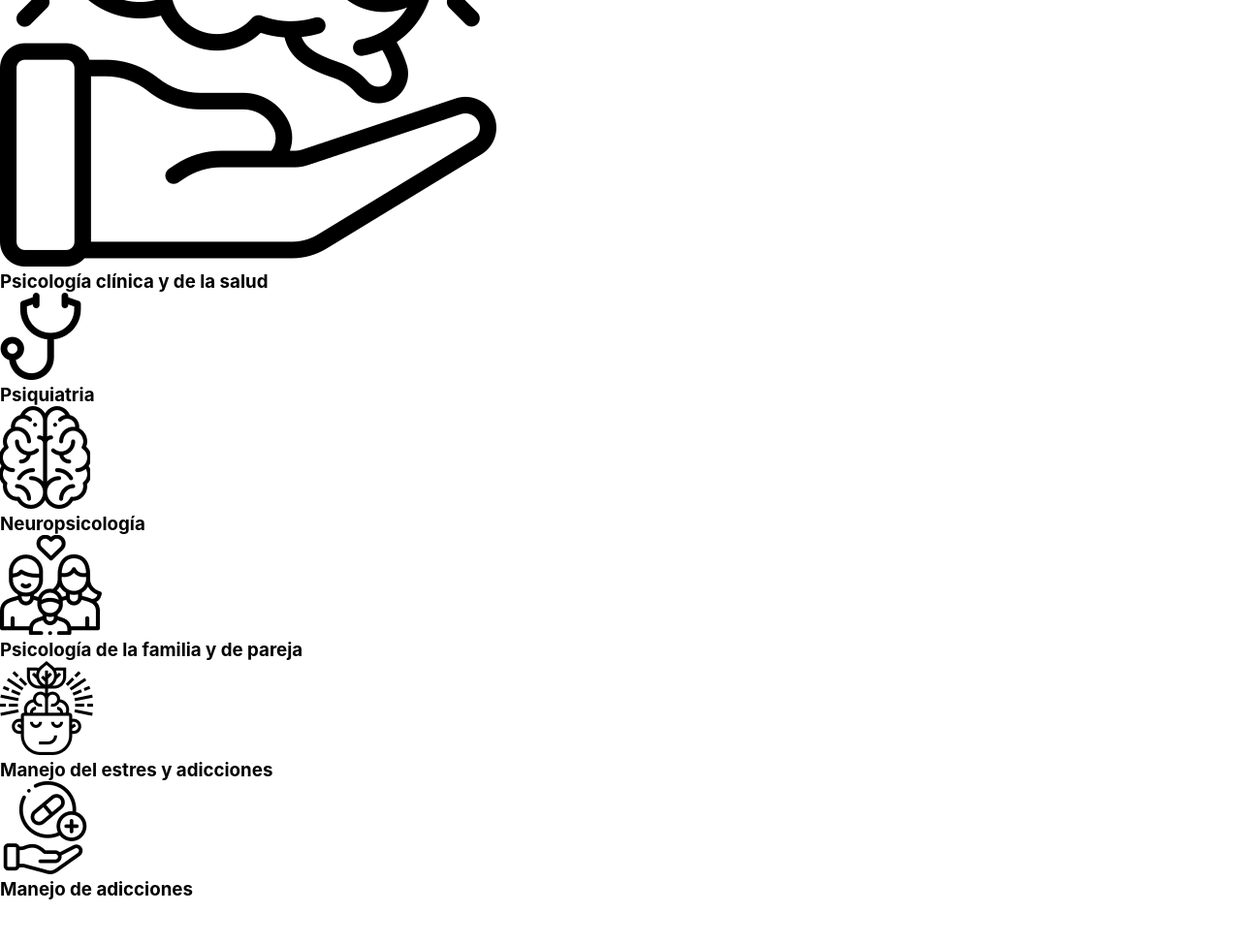
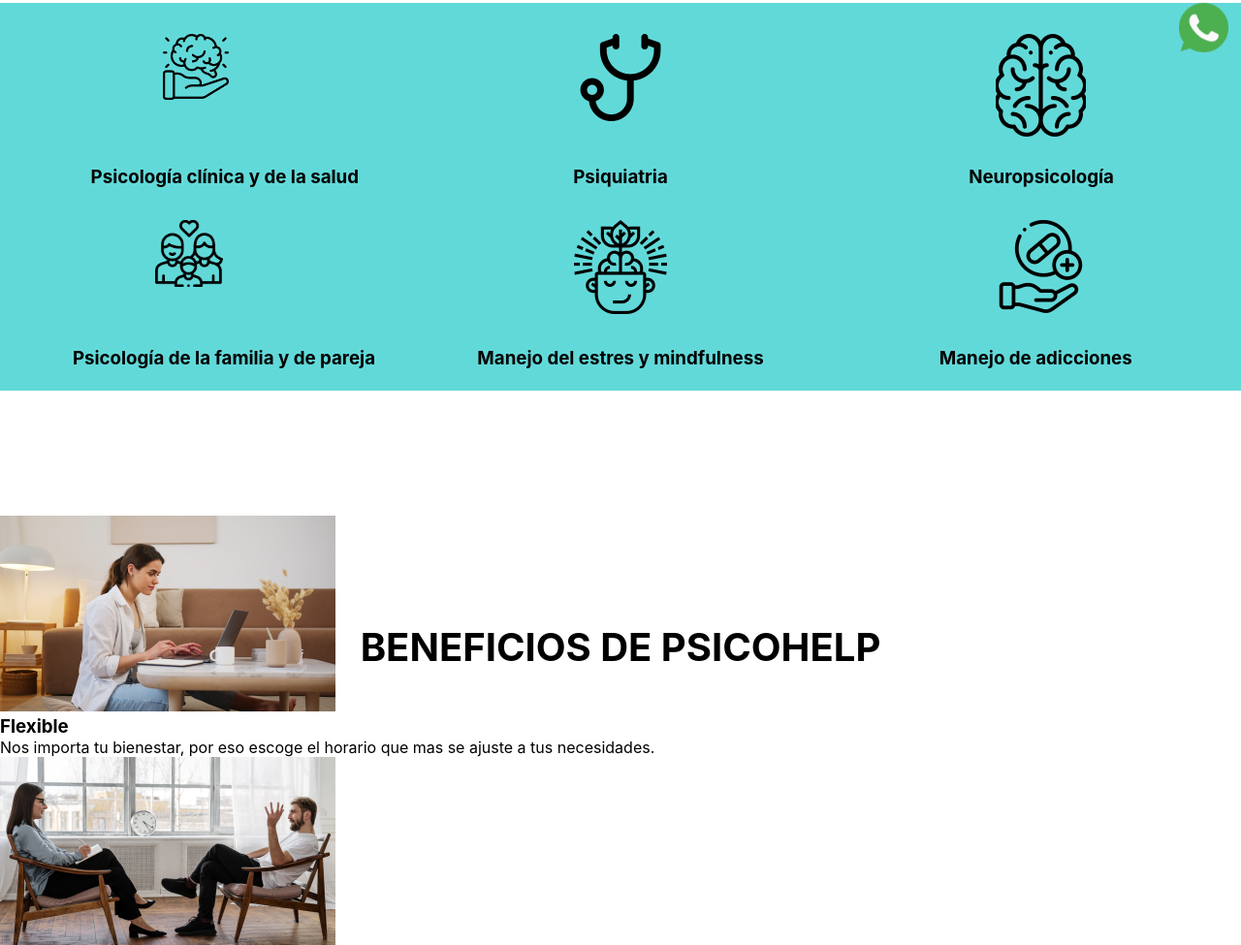
Before and after one commit to miguelarevalo-dev/Psicohelp, a plain HTML site: page index.html in a window 1280 px wide. Shown: the part 815-1790 px from the top of the page at 97% size. Drawn offline with Linux system fonts and the light colour scheme; a web font is replaced by a local one.

Commit message:
cambios en estilos

```diff
--- a/index.html
+++ b/index.html
@@ -33,50 +33,58 @@
             </h1>
         </section>
         <!-- especialidades -->
-        <section>
-            <img src="img/whatsapp (2).png" alt="chat" class="chatbox">
-            <h2>
+        <h2 class="titulo">
             Nuestras especialidades
         </h2>
+        <article class="especialidades">
+            <section>
+                <span class="one"></span>
+                <img src="img/whatsapp (2).png" alt="chat" class="chatbox">
                 <div class="health">
                     <img src="img/brain.png" alt="brain1" class="brain-one">
-                <h3>
+                    <h3 class="clinica">
                         Psicología clínica y de la salud
                     </h3>
                 </div>
                 <div class="psy">
-                <img src="img/fonendoscopio 1.png" alt="Fonendo">
-                <h3>
+                    <span class="two"></span>
+                    <img src="img/fonendoscopio 1.png" alt="Fonendo" class="fonendo">
+                    <h3 class="psiqui">
                         Psiquiatria
                     </h3>
                 </div>
                 <div class="Neuro">
+                    <span class="three"></span>
                     <img src="img/cerebro 1.png" alt="brain2" class="brain-two">
-                <h3>
+                    <h3 class="neurop">
                         Neuropsicología
                     </h3>
                 </div>
                 <div class="family">
-                <img src="img/familia 1.png" alt="family">
-                <h3>
+                    <span class="four"></span>
+                    <img src="img/familia 1.png" alt="family" class="fam">
+                    <h3 class="pareja">
                         Psicología de la familia y de pareja
                     </h3>
                 </div>
                 <div class="stress">
-                <img src="img/philosophy 1.png" alt="Stress">
-                <h3>
-                    Manejo del estres y adicciones
+                    <span class="five"></span>
+                    <img src="img/philosophy 1.png" alt="Stress" class="estres">
+                    <h3 class="mind">
+                        Manejo del estres y mindfulness
                     </h3>
                 </div>
                 <div class="adiction">
-                <img src="img/adiccion 1.png" alt="adiccion">
-                <h3>
+                    <span class="six"></span>
+                    <img src="img/adiccion 1.png" alt="adiction" class="adiccion">
+                    <h3 class="manejo">
                         Manejo de adicciones
                     </h3>
                 </div>
             </section>
+        </article>
             <!-- Beneficios -->
-        <section>
+            <section class="Benefits">
                 <h2>
                 Beneficios de Psicohelp
             </h2>
--- a/style.css
+++ b/style.css
@@ -108,3 +108,136 @@ h2 {
     position: relative;
     top:4em;
 }
+.especialidades {
+    position: relative;
+    padding:0px;
+    background-color: #62D9D9;
+    width: 100%;
+    height: 25em;
+    top: 15em;
+
+}
+.titulo{
+    position: relative;
+    top: 4em;
+}
+.health {
+    display: flex;
+    justify-content:flex-start;
+    text-align: center;
+}
+.health .brain-one {
+    position: absolute;
+    width:5.3%;
+    top: 2em;
+    left: 10.5em;
+}
+.brain-one:hover{
+    width: 6%;
+    cursor: pointer;
+}
+.clinica {
+    position:absolute;
+    top:9em;
+    left: 5em;
+}
+.psy {
+    display: flex;
+    justify-content:center;
+}
+.psy .fonendo {
+    position: absolute;
+    top: 2em;
+
+}
+.fonendo:hover {
+
+    width: 5.5%;
+    cursor: pointer;
+}
+.psiqui {
+    position:absolute;
+    top:9em;
+
+}
+.Neuro {
+    display: flex;
+    justify-content:flex-end;
+}
+.Neuro .brain-two {
+    position: absolute;
+    border-radius: 5px;
+    top: 2em;
+    right: 10em;
+}
+.brain-two:hover{
+    width: 6%;
+    cursor: pointer;
+}
+.neurop{
+    position:absolute;
+    top:9em;
+    right: 7em;
+}
+
+
+.family {
+    display: flex;
+    justify-content:flex-start;
+}
+.family .fam{
+    position: absolute;
+    width: 5.5%;
+    border-radius: 5px;
+    top: 14em;
+    left: 10em;
+}
+.fam:hover {
+    width: 6%;
+    cursor: pointer;
+}
+.pareja {
+    position:absolute;
+    top:19em;
+    left: 4em;
+}
+.stress {
+    display: flex;
+    justify-content:center;
+}
+.stress .estres {
+    position: absolute;
+    border-radius: 5px;
+    top: 14em;
+}
+.estres:hover{
+    width: 6%;
+    cursor: pointer;
+}
+.mind {
+    position:absolute;
+    top:19em;
+}
+.adiction {
+    display: flex;
+    justify-content:flex-end;
+}
+.adiction .adiccion {
+    position: absolute;
+    border-radius: 5px;
+    top: 14em;
+    right: 10em;
+}
+.adiccion:hover {
+    width: 6%;
+    cursor: pointer;
+}
+.manejo {
+    position:absolute;
+    top:19em;
+    right: 6em;
+}
+.Benefits{
+    position: relative;
+    top:20em;
+}
```
Lines whose indentation alone changed are shown as unchanged.
